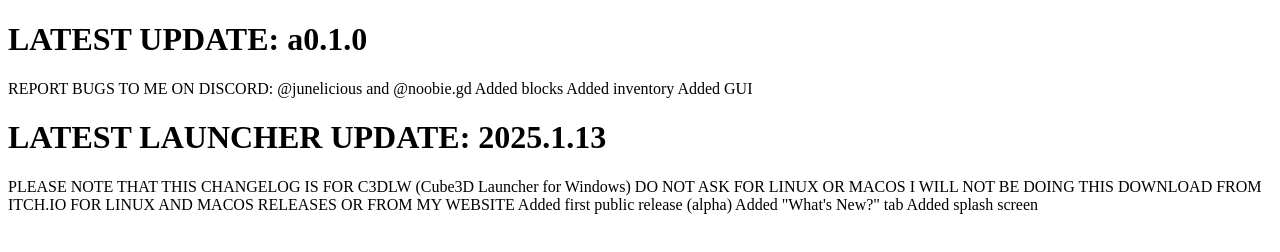
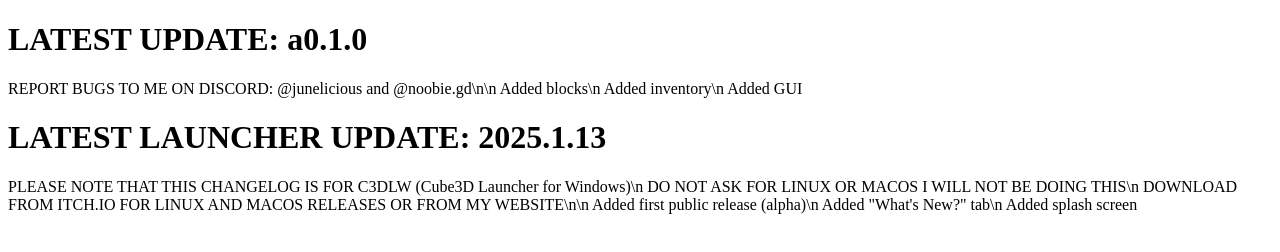
Before and after one commit to AveryLIVE/averylive.github.io, a plain HTML site: page c3d/whats-new.html in a window 1280 px wide. Drawn offline with Linux system fonts and the light colour scheme.

Commit message:
2025.1.14

```diff
--- a/c3d/whats-new.html
+++ b/c3d/whats-new.html
@@ -13,10 +13,10 @@
             LATEST UPDATE: a0.1.0
         </strong></h1>
         <p>
-            REPORT BUGS TO ME ON DISCORD: @junelicious and @noobie.gd
+            REPORT BUGS TO ME ON DISCORD: @junelicious and @noobie.gd\n\n
 
-            Added blocks
-            Added inventory
+            Added blocks\n
+            Added inventory\n
             Added GUI
         </p>
 
@@ -24,12 +24,12 @@
             LATEST LAUNCHER UPDATE: 2025.1.13
         </strong></h1>
         <p>
-            PLEASE NOTE THAT THIS CHANGELOG IS FOR C3DLW (Cube3D Launcher for Windows)
-            DO NOT ASK FOR LINUX OR MACOS I WILL NOT BE DOING THIS
-            DOWNLOAD FROM ITCH.IO FOR LINUX AND MACOS RELEASES OR FROM MY WEBSITE
+            PLEASE NOTE THAT THIS CHANGELOG IS FOR C3DLW (Cube3D Launcher for Windows)\n
+            DO NOT ASK FOR LINUX OR MACOS I WILL NOT BE DOING THIS\n
+            DOWNLOAD FROM ITCH.IO FOR LINUX AND MACOS RELEASES OR FROM MY WEBSITE\n\n
 
-            Added first public release (alpha)
-            Added "What's New?" tab
+            Added first public release (alpha)\n
+            Added "What's New?" tab\n
             Added splash screen
         </p>
     </body>
```
